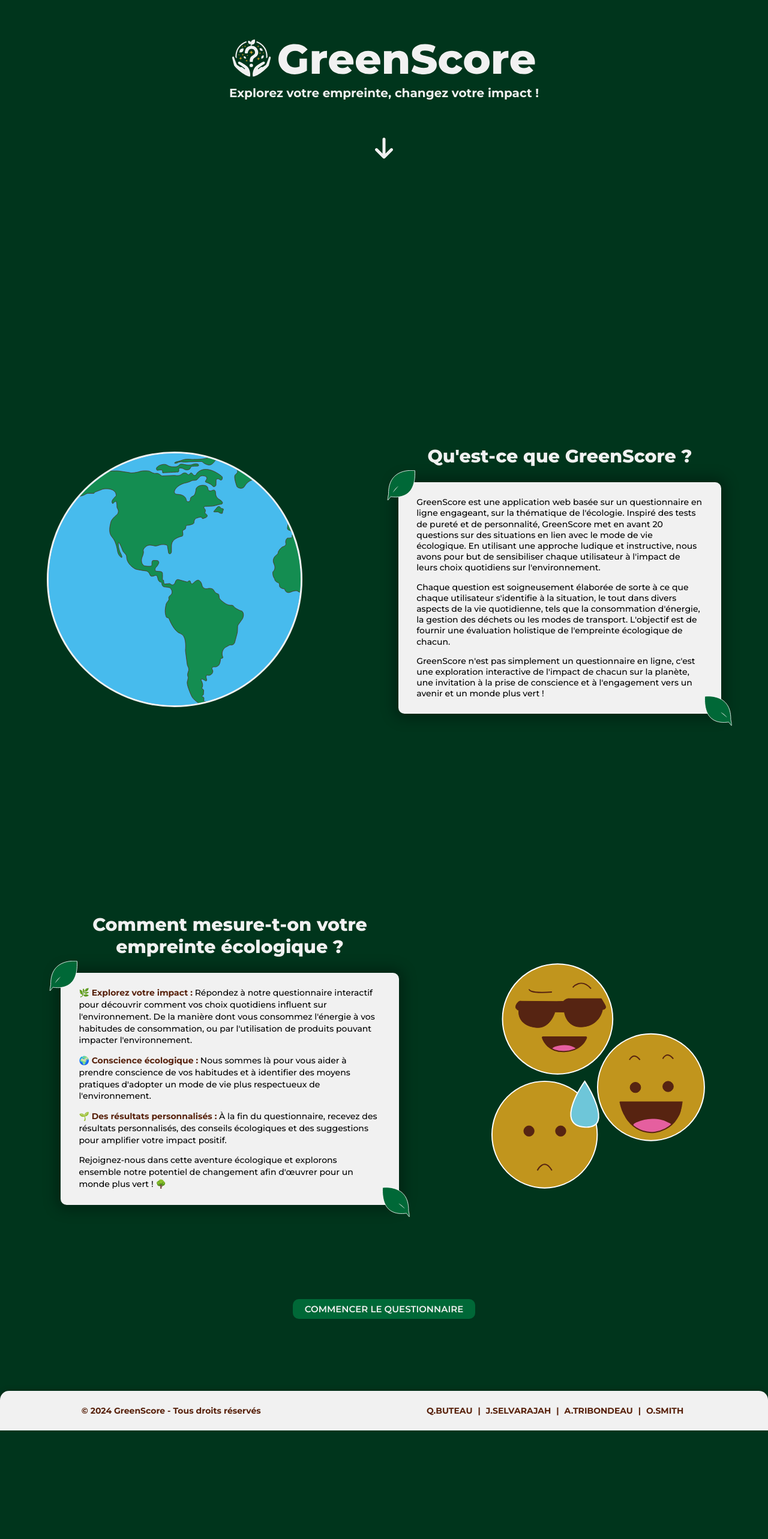
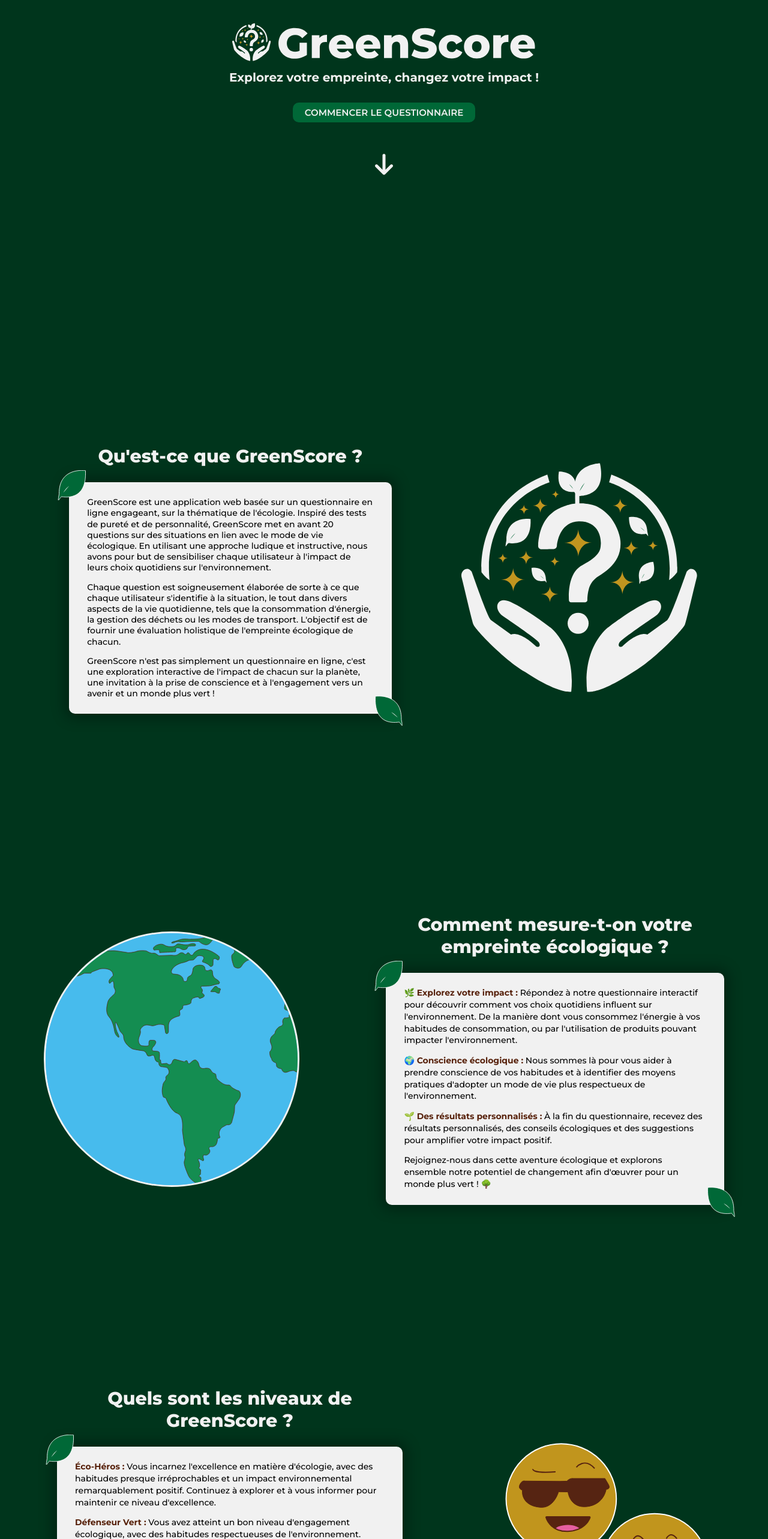
Before and after one commit to QBUTEAU/GreenScore_SAE401, a Vue app: page / in a window 1280 px wide. Shown: the part 234-2800 px from the top of the page at 60% size. Before the commit the page ends 2619 px from the top, so only its background shows below. Built offline with nearby package versions, Linux system fonts and the light colour scheme.

Commit message:
keyframes.scss et bloc Levels Home

```diff
--- a/src/assets/css/_global.scss
+++ b/src/assets/css/_global.scss
@@ -11,8 +11,10 @@
 
 $greenDarker : darken($green, 10%);
 $greenLighter : lighten($green, 10%);
+$greenLight : lighten($green, 20%);
 
 $blue : #47bbed;
+
 
 // Scrollbar
 ::-webkit-scrollbar{
@@ -85,6 +87,23 @@
     }
 }
 
+.feuille1,
+.feuille2 {
+    position: absolute;
+    width: 50px;
+    height: 50px;
+}
+
+.feuille1 {
+    top: -20px;
+    left: -20px;
+}
+
+.feuille2 {
+    bottom: -20px;
+    right: -20px;
+}
+
 h2 {
     font-size: 30px;
     margin-top: 0;
@@ -96,6 +115,10 @@
 p{
     font-size: 14px;
     font-weight: 500;
+}
+
+strong {
+    color: $brown;
 }
 
 ul{
@@ -111,15 +134,6 @@
     margin: 0;
 }
 
-@keyframes rotationPlanet {
-    0% {
-        transform: translateX(0%);
-    }
-
-    100% {
-        transform: translateX(-100%);
-    }
-}
 
 @media screen and (max-width: 1100px){
     p{
--- a/src/assets/css/_home.scss
+++ b/src/assets/css/_home.scss
@@ -13,6 +13,9 @@
         font-weight: 700;
         color: $white
     }
+    .hero-header_button{
+        margin-top: 20px;
+    }
     a{
         margin-top: 50px;
         svg{
@@ -22,40 +25,12 @@
     }
 }
 
-@keyframes arrowAnimation {
-
-    0%,
-    100% {
-        transform: translateY(0);
-    }
-
-    50% {
-        transform: translateY(20px);
-    }
-}
-
 .presentation{
     position: relative;
     @include flexOriginel(row, center, center);
-    gap: 10rem;
+    gap: 7rem;
     min-height: 100vh;
     width: 100vw;
-
-    .presentation__planet {
-        display: flex;
-        align-items: center;
-        height: 420px;
-        width: 420px;
-        background-color: $blue;
-        border-radius: 50%;
-        border: 3px solid $white;
-        overflow: hidden;
-
-        img {
-            height: 105%;
-            animation: rotationPlanet 30s linear infinite;
-        }
-    }
 
     .presentation__texte{
         width: 42%;
@@ -71,24 +46,12 @@
             box-shadow: 0px 0px 22px 8px rgba(0, 0, 0, 0.31);
         }
     }
-}
 
- .feuille1,
- .feuille2 {
-    position: absolute;
-    width: 50px;
-    height: 50px;
-
- }
-
- .feuille1 {
-     top: -20px;
-     left: -20px;
- }
-
- .feuille2 {
-     bottom: -20px;
-     right: -20px;
+    .presentation__img{
+        img{
+            width: 400px;
+        }
+    }
 }
 
 
@@ -110,30 +73,47 @@
             line-height: 130%;
             box-shadow: 0px 0px 22px 8px rgba(0, 0, 0, 0.31);
         }
-        strong{
-            color: $brown;
+    }
+        .ecologie__planet {
+            display: flex;
+            align-items: center;
+            height: 420px;
+            width: 420px;
+            background-color: $blue;
+            border-radius: 50%;
+            border: 3px solid $white;
+            overflow: hidden;
+
+            img {
+                height: 105%;
+                animation: rotationPlanet 30s linear infinite;
+            }
+        }
+}
+
+.levels{
+    @include flexOriginel(row, center, center);
+    min-height: 100vh;
+    width: 100vw;
+    gap: 9rem;
+    .levels__texte{
+        width: 45%;
+        .levels-texte__p{
+            position: relative;
+            font-size: 0.95em;
+            padding: 10px 30px;
+            border-radius: 10px;
+            background-color: $white;
+            color: $black;
+            font-weight: 500;
+            line-height: 130%;
+            box-shadow: 0px 0px 22px 8px rgba(0, 0, 0, 0.31);
         }
     }
-    .ecologie__img{
-        .emojis{
+        .emojis {
             width: 370px;
             animation: balancement 3s infinite;
         }
-    }
-}
-
-@keyframes balancement {
-    0% {
-        transform: translateY(30px);
-    }
-
-    50% {
-        transform: translateY(-30px);
-    }
-
-    100% {
-        transform: translateY(30px);
-    }
 }
 
 .button{
@@ -172,7 +152,7 @@
         .progress-bar__percentage {
             position: absolute;
             top: 50%;
-            left: 30px;
+            left: 25px;
             transform: translate(-50%, -50%);
             font-size: 15px;
             font-weight: bold;
@@ -276,14 +256,14 @@
 }
 
 @media screen and (max-width: 1100px){
-    .presentation, .ecologie{
+    .presentation, .ecologie, .levels{
         min-height: 70vh;
         padding: 0;
         margin: 50px 0;
-        .presentation__planet, .ecologie__img{
+        .presentation__img, .ecologie__planet, .levels__img{
             display: none;
         }
-        .presentation__texte, .ecologie__axes{
+        .presentation__texte, .ecologie__axes, .levels__texte{
             width: 80%;
             padding: 10px 20px;
         }
--- /dev/null
+++ b/src/assets/css/_keyframes.scss
@@ -0,0 +1,30 @@
+@keyframes arrowAnimation {
+    0%,
+    100% {
+        transform: translateY(0);
+    }
+    50% {
+        transform: translateY(20px);
+    }
+}
+
+@keyframes rotationPlanet {
+    0% {
+        transform: translateX(0%);
+    }
+    100% {
+        transform: translateX(-100%);
+    }
+}
+
+@keyframes balancement {
+    0% {
+        transform: translateY(30px);
+    }
+    50% {
+        transform: translateY(-30px);
+    }
+    100% {
+        transform: translateY(30px);
+    }
+}
--- a/src/assets/css/_layout.scss
+++ b/src/assets/css/_layout.scss
@@ -2,22 +2,18 @@
     z-index: 10;
     position: fixed;
     top: 0;
+    @include flexOriginel(row, space-around, center);
     width: 100vw;
     text-align: center;
     background-color: $white;
     padding: 15px 0;
-    border-radius: 0 0 15px 15px;
     box-shadow: 0px 0px 10px 0px rgba(0,0,0,0.31);
     img{
         width: 210px;
     }
     .language-button{
-        position: absolute;
         width: max-content;
         background-color: transparent;
-        top: 50%;
-        right: 50px;
-        transform: translateY(-50%);
         border-radius: 20px;
         border: 2px solid transparent;
         cursor: pointer;
@@ -51,9 +47,8 @@
     font-size: 14px;
     color: $brown;
     background-color: $white;
-    border-radius: 15px 15px 0 0;
     box-shadow: 0px 0px 10px 0px rgba(0,0,0,0.31);
-    width: 100%;
+    width: 100vw;
     .footer__copy, .footer__dev{
         font-weight: 700;
     }
@@ -83,19 +78,19 @@
 
 
 @media screen and (max-width: 850px){
-    .header{
-        display: flex;
-        justify-content: space-around;
-        align-items: center;
-        .language-button{
-            position: relative;
-            transform: none;
-            right: 0;
-        }
-        img{
-            width: 220px;
-        }
-    }
+//     .header{
+//         display: flex;
+//         justify-content: space-around;
+//         align-items: center;
+//         .language-button{
+//             position: relative;
+//             transform: none;
+//             right: 0;
+//         }
+//         img{
+//             width: 220px;
+//         }
+// }
 
     .footer{
         flex-direction: column;
--- a/src/assets/css/style.scss
+++ b/src/assets/css/style.scss
@@ -1,4 +1,5 @@
 @import '_mixins.scss';
 @import '_global.scss';
+@import '_keyframes.scss';
 @import '_home.scss';
 @import '_layout.scss';
--- a/src/views/Home.vue
+++ b/src/views/Home.vue
@@ -12,6 +12,13 @@
   <main class="hero-header">
     <img src="@/assets/img/logo_dark.svg" alt="hero" />
     <p>Explorez votre empreinte, changez votre impact !</p>
+    <div class="home-button hero-header_button">
+      <RouterLink to="/questionnaire">
+        <button class="button">
+          <span>Commencer le questionnaire</span>
+        </button>
+      </RouterLink>
+    </div>
     <a href="#presentation">
       <svg xmlns="http://www.w3.org/2000/svg" viewBox="0 0 384 512">
         <!-- !Font Awesome Free 6.5.1 by @fontawesome - https://fontawesome.com License
@@ -22,10 +29,6 @@
   </main>
 
   <section class="presentation" id="presentation">
-    <div class="presentation__planet">
-      <img src="@/assets/img/planisphere.svg" alt="planet" />
-      <img src="@/assets/img/planisphere.svg" alt="planet" />
-    </div>
     <div class="presentation__texte">
       <h2>Qu'est-ce que GreenScore ?</h2>
       <div class="presentation-texte__p">
@@ -55,9 +58,16 @@
         <img class="feuille2" src="@/assets/img/feuille2.svg" alt="planet" />
       </div>
     </div>
+    <div class="presentation__img">
+      <img src="@/assets/img/greenscore-blanc.svg" alt="planet" />
+    </div>
   </section>
 
   <section class="ecologie">
+    <div class="ecologie__planet">
+      <img src="@/assets/img/planisphere.svg" alt="planet" />
+      <img src="@/assets/img/planisphere.svg" alt="planet" />
+    </div>
     <div class="ecologie__axes">
       <h2>Comment mesure-t-on votre empreinte écologique ?</h2>
       <div class="ecologie-texte__p">
@@ -82,11 +92,43 @@
           Rejoignez-nous dans cette aventure écologique et explorons ensemble
           notre potentiel de changement afin d'œuvrer pour un monde plus vert ! 🌳
         </p>
-         <img class="feuille1" src="@/assets/img/feuille1.svg" alt="planet" />
+        <img class="feuille1" src="@/assets/img/feuille1.svg" alt="planet" />
         <img class="feuille2" src="@/assets/img/feuille2.svg" alt="planet" />
       </div>
     </div>
-    <div class="ecologie__img">
+  </section>
+
+  <section class="levels">
+    <div class="levels__texte">
+      <h2>Quels sont les niveaux de GreenScore ?</h2>
+      <div class="levels-texte__p">
+        <p>
+          <strong>Éco-Héros :</strong> Vous incarnez l'excellence en matière d'écologie,
+          avec des habitudes presque irréprochables et un impact environnemental remarquablement
+          positif. Continuez à explorer et à vous informer pour maintenir ce niveau d'excellence.
+        </p>
+        <p>
+          <strong>Défenseur Vert :</strong> Vous avez atteint un bon niveau d'engagement
+          écologique, avec des habitudes respectueuses de l'environnement. Continuez sur
+          cette voie pour renforcer vos actions et votre impact positif.
+        </p>
+        <p>
+          <strong>Acteur Vert :</strong> Vous commencez à prendre conscience de
+          l'importance de votre impact sur l'environnement et avez déjà commencé à
+          adopter certaines habitudes respectueuses. Continuez à explorer et à apprendre
+          pour approfondir votre engagement écologique.
+        </p>
+        <p>
+          <strong>Débutant Vert :</strong> Vous êtes aux prémices de votre engagement
+          pour un mode de vie plus respectueux de l'environnement. Continuez à persévérer
+          malgré les défis et à chercher des moyens d'améliorer progressivement vos habitudes
+          écologiques.
+        </p>
+        <img class="feuille1" src="@/assets/img/feuille1.svg" alt="planet" />
+        <img class="feuille2" src="@/assets/img/feuille2.svg" alt="planet" />
+      </div>
+    </div>
+    <div class="levels__img">
       <img class="emojis" src="@/assets/img/emojis.svg" alt="greenscore" />
     </div>
   </section>
```
Also changed, not shown: src/assets/img/greenscore-blanc.svg (added), src/assets/img/header.svg, src/views/QTest.vue (indentation only).
